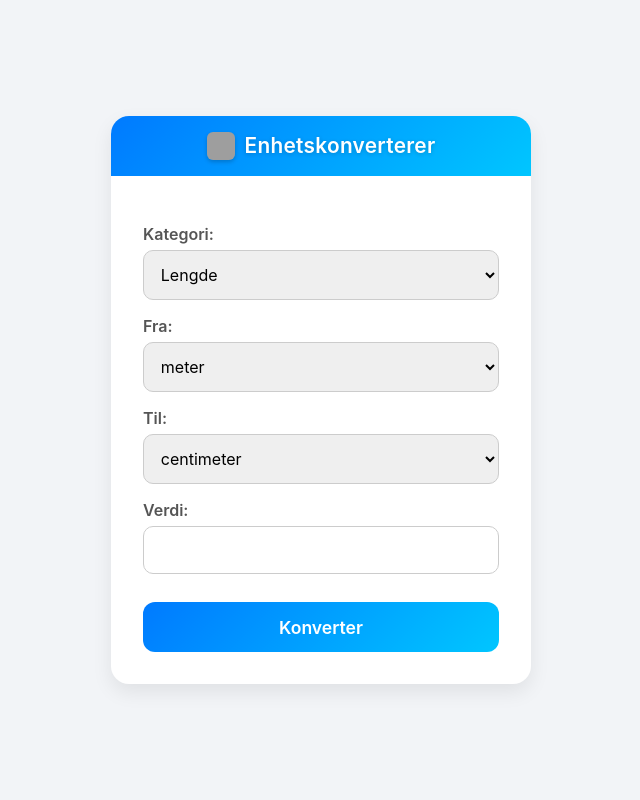
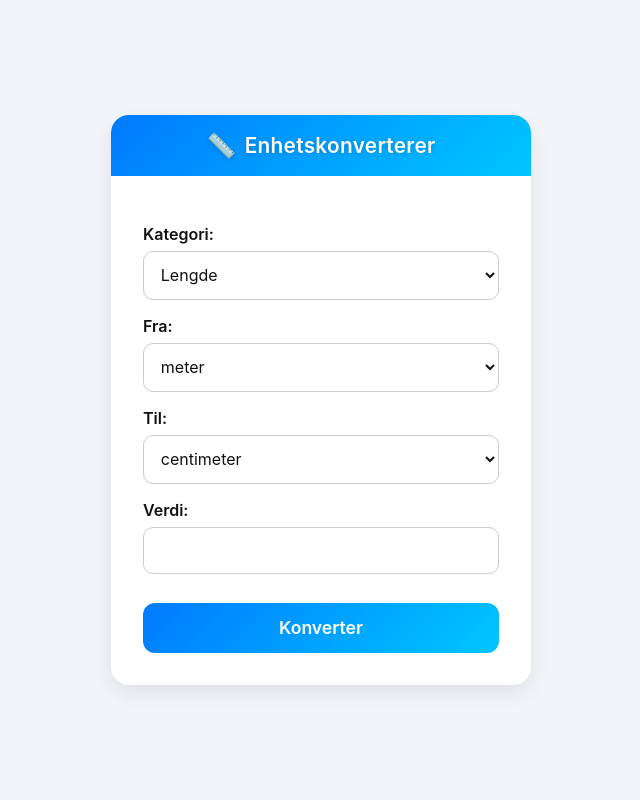
Before and after one commit to mkjoelmoen-maker/enhetskonverterer_web, a Flask app: page / in a window 1280 px wide. Shown: the whole page, without its empty margins (319-959 px from the left). Run offline with Flask 3, Linux system fonts and the light colour scheme; grey boxes are pictures that could not be loaded.

Commit message:
Myk overgang for mørk/lys-modus + forbedret stil

```diff
--- a/templates/index.html
+++ b/templates/index.html
@@ -5,7 +5,6 @@
     <meta name="viewport" content="width=device-width, initial-scale=1.0">
     <title>🌍 Enhetskonverterer</title>
 
-    <!-- Ikoner for mobil -->
     <link rel="icon" type="image/png" href="{{ url_for('static', filename='icon.png') }}">
     <link rel="apple-touch-icon" href="{{ url_for('static', filename='icon.png') }}">
     <meta name="apple-mobile-web-app-capable" content="yes">
@@ -18,35 +17,42 @@
             --gradient: linear-gradient(135deg, #007aff, #00c6ff);
             --bg: #f2f4f7;
             --card-bg: #ffffff;
+            --text-color: #111;
             --radius: 18px;
             --shadow: 0 8px 20px rgba(0,0,0,0.08);
+            --transition-speed: 0.5s;
         }
+
         @media (prefers-color-scheme: dark) {
             :root {
                 --bg: #0d1117;
                 --card-bg: #161b22;
                 --primary: #2997ff;
                 --gradient: linear-gradient(135deg, #0a84ff, #30c8ff);
+                --text-color: #f5f5f7;
                 --shadow: 0 4px 14px rgba(0,0,0,0.4);
-            }
-            body, input, select, button {
-                color-scheme: dark;
             }
         }
 
         * {
             box-sizing: border-box;
             font-family: "SF Pro Display", "Inter", system-ui, sans-serif;
+            transition: background-color var(--transition-speed) ease,
+                        color var(--transition-speed) ease,
+                        border-color var(--transition-speed) ease;
         }
+
         body {
             margin: 0;
             background: var(--bg);
+            color: var(--text-color);
             display: flex;
             justify-content: center;
             align-items: center;
             min-height: 100vh;
             padding: 1rem;
         }
+
         .app-wrapper {
             width: 100%;
             max-width: 420px;
@@ -56,6 +62,7 @@
             overflow: hidden;
             animation: fadeIn 0.5s ease;
         }
+
         header {
             display: flex;
             align-items: center;
@@ -68,22 +75,23 @@
             letter-spacing: 0.3px;
             text-shadow: 0 1px 4px rgba(0,0,0,0.2);
         }
-        header img {
-            width: 28px;
-            height: 28px;
-            margin-right: 10px;
-            border-radius: 6px;
-            box-shadow: 0 2px 4px rgba(0,0,0,0.2);
+
+        #category-icon {
+            margin-right: 8px;
+            font-size: 1.5rem;
         }
+
         .container {
             padding: 2rem;
         }
+
         label {
             font-weight: 600;
             display: block;
             margin-top: 1rem;
-            color: #555;
+            color: var(--text-color);
         }
+
         select, input {
             width: 100%;
             padding: .8rem;
@@ -92,12 +100,16 @@
             border: 1px solid #ccc;
             font-size: 1rem;
             transition: border-color 0.2s ease, box-shadow 0.2s ease;
+            background: var(--card-bg);
+            color: var(--text-color);
         }
+
         select:focus, input:focus {
             outline: none;
             border-color: var(--primary);
             box-shadow: 0 0 0 3px rgba(0,122,255,0.2);
         }
+
         button {
             width: 100%;
             margin-top: 1.8rem;
@@ -111,14 +123,17 @@
             cursor: pointer;
             transition: transform 0.15s ease, box-shadow 0.15s ease;
         }
+
         button:hover {
             transform: translateY(-2px);
             box-shadow: 0 6px 14px rgba(0,122,255,0.3);
         }
+
         button:active {
             transform: translateY(0);
             box-shadow: 0 3px 6px rgba(0,122,255,0.2);
         }
+
         .result {
             margin-top: 2rem;
             background: rgba(0,122,255,0.08);
@@ -130,6 +145,7 @@
             font-weight: 500;
             animation: slideUp 0.4s ease;
         }
+
         .error {
             background: rgba(255,0,0,0.08);
             border-left-color: #dc3545;
@@ -139,6 +155,7 @@
             from { opacity: 0; transform: translateY(10px); }
             to { opacity: 1; transform: translateY(0); }
         }
+
         @keyframes slideUp {
             from { opacity: 0; transform: translateY(10px); }
             to { opacity: 1; transform: translateY(0); }
@@ -148,7 +165,7 @@
 <body>
     <div class="app-wrapper">
         <header>
-            <img src="{{ url_for('static', filename='icon.png') }}" alt="ikon">
+            <span id="category-icon">🌍</span>
             Enhetskonverterer
         </header>
 
@@ -157,7 +174,9 @@
                 <label for="category">Kategori:</label>
                 <select name="category" id="category" onchange="updateUnits()" data-units='{{ units | tojson }}'>
                     {% for cat in units %}
-                        <option value="{{ cat }}" {% if cat == selected_category %}selected{% endif %}>{{ cat }}</option>
+                        <option value="{{ cat }}" {% if cat == selected_category %}selected{% endif %}>
+                            {{ cat }}
+                        </option>
                     {% endfor %}
                 </select>
 
@@ -192,11 +211,22 @@
     <script>
         const categorySelect = document.getElementById("category");
         const units = JSON.parse(categorySelect.dataset.units);
+        const categoryIcon = document.getElementById("category-icon");
+
+        const categoryIcons = {
+            "Lengde": "📏",
+            "Vekt": "⚖️",
+            "Volum": "🧴",
+            "Tid": "⏰",
+            "Temperatur": "🌡️",
+            "Valuta": "💰"
+        };
 
         function updateUnits() {
             const category = categorySelect.value;
             const fromSelect = document.getElementById("from_unit");
             const toSelect = document.getElementById("to_unit");
+            categoryIcon.textContent = categoryIcons[category] || "🌍";
 
             const prevFrom = fromSelect.value;
             const prevTo = toSelect.value;
@@ -218,6 +248,9 @@
                 toSelect.add(opt2);
             });
         }
+
+        // Oppdater ikon og tema ved lasting
+        updateUnits();
     </script>
 </body>
 </html>
```
